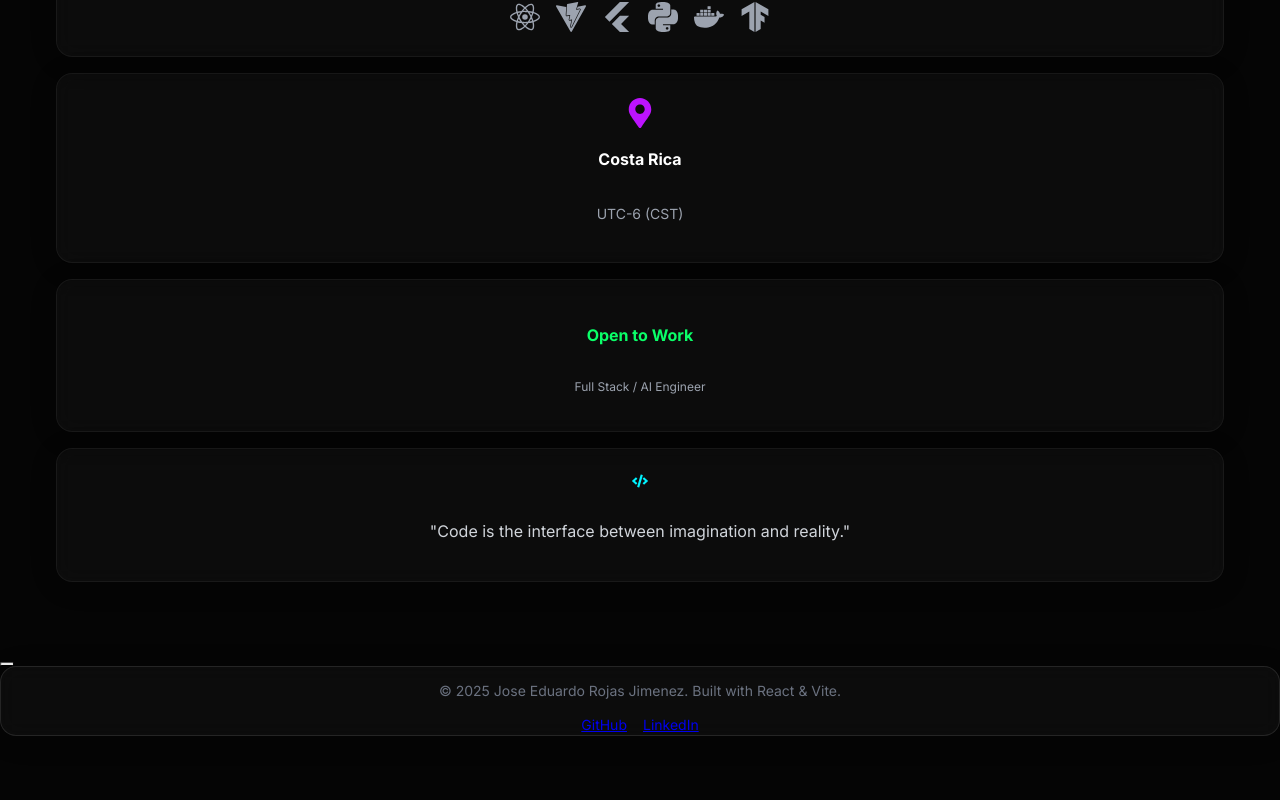
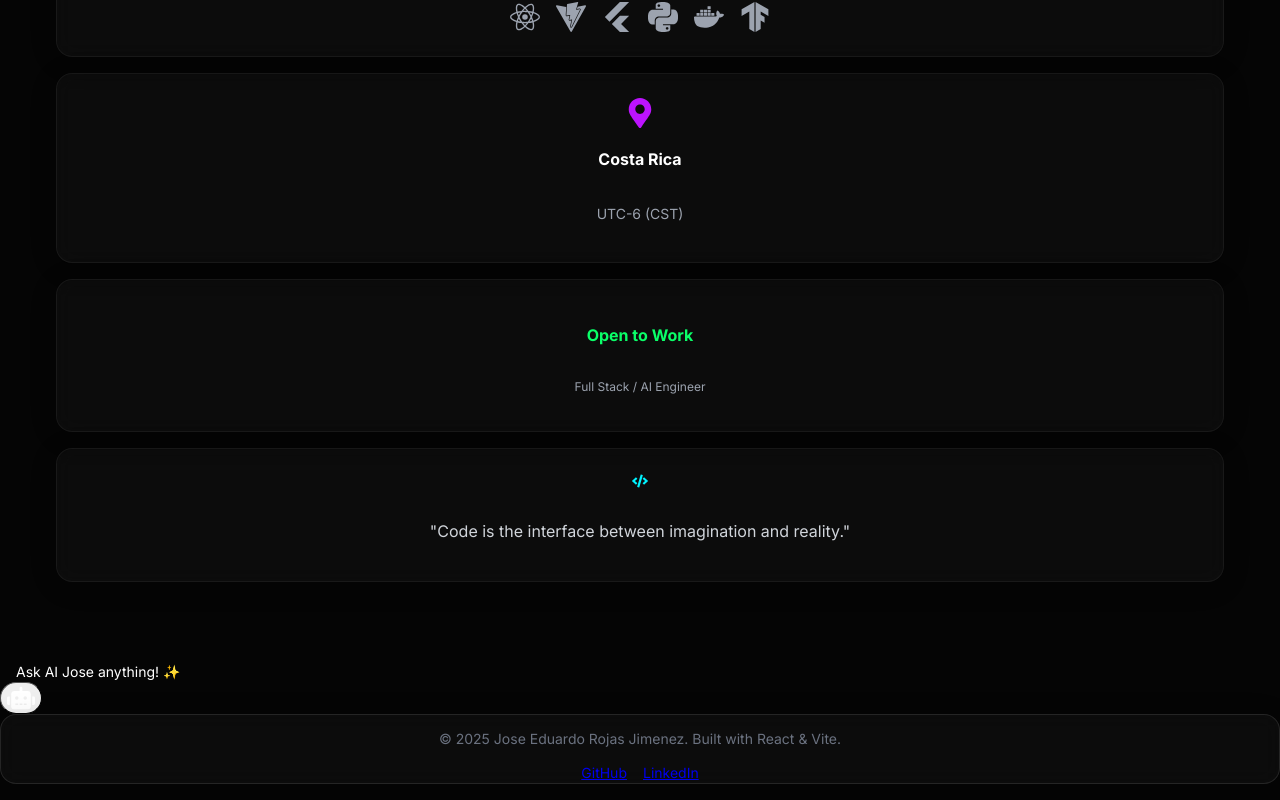
Before and after one commit to jxoesneon/jxoesneon.github.io, a React (Vite) app: page / in a window 1280 px wide. Shown: the part 4159-4959 px from the top of the page. Before the commit the page ends 4911 px from the top, so only its background shows below. Built offline with nearby package versions, Linux system fonts and the light colour scheme.

Commit message:
feat: modernize ai chat ui with icons and tooltip

```diff
--- a/src/components/AIChat.jsx
+++ b/src/components/AIChat.jsx
@@ -2,6 +2,8 @@ import React, { useState, useRef, useEffect } from 'react';
 import { motion, AnimatePresence } from 'framer-motion';
 import { GoogleGenerativeAI } from '@google/generative-ai';
 import ReactMarkdown from 'react-markdown';
+import { FaRobot } from 'react-icons/fa';
+import { IoClose } from 'react-icons/io5';
 import reposData from '../data/repos.json';
 import experienceData from '../data/experience.json';
 
@@ -90,6 +92,21 @@ const AIChat = () => {
 
     return (
         <>
+            {/* Proactive Tooltip */}
+            <AnimatePresence>
+                {!isOpen && (
+                    <motion.div
+                        initial={{ opacity: 0, y: 10, scale: 0.9 }}
+                        animate={{ opacity: 1, y: 0, scale: 1 }}
+                        exit={{ opacity: 0, scale: 0.9 }}
+                        transition={{ delay: 2, duration: 0.5 }}
+                        className="fixed bottom-24 right-5 z-[9998] bg-white text-black px-4 py-2 rounded-xl rounded-br-none shadow-xl text-sm font-medium pointer-events-none"
+                    >
+                        Ask AI Jose anything! ✨
+                    </motion.div>
+                )}
+            </AnimatePresence>
+
             {/* Toggle Button */}
             <motion.button
                 initial={{ scale: 0 }}
@@ -97,16 +114,12 @@ const AIChat = () => {
                 whileHover={{ scale: 1.1 }}
                 whileTap={{ scale: 0.9 }}
                 onClick={() => setIsOpen(!isOpen)}
-                className="fixed bottom-5 right-5 z-[9999] w-14 h-14 rounded-full bg-neon-purple/20 border border-neon-purple backdrop-blur-md flex items-center justify-center text-white shadow-[0_0_15px_rgba(188,19,254,0.3)] hover:shadow-[0_0_25px_rgba(188,19,254,0.6)] transition-all"
+                className="fixed bottom-5 right-5 z-[9999] w-16 h-16 rounded-full bg-gradient-to-r from-neon-purple to-neon-blue border border-white/20 flex items-center justify-center text-white shadow-[0_0_20px_rgba(188,19,254,0.5)] hover:shadow-[0_0_30px_rgba(188,19,254,0.8)] transition-all"
             >
                 {isOpen ? (
-                    <svg className="w-6 h-6" fill="none" viewBox="0 0 24 24" stroke="currentColor">
-                        <path strokeLinecap="round" strokeLinejoin="round" strokeWidth={2} d="M6 18L18 6M6 6l12 12" />
-                    </svg>
+                    <IoClose size={28} />
                 ) : (
-                    <svg className="w-6 h-6" fill="none" viewBox="0 0 24 24" stroke="currentColor">
-                         <path strokeLinecap="round" strokeLinejoin="round" strokeWidth={2} d="M8 10h.01M12 10h.01M16 10h.01M9 16H5a2 2 0 01-2-2V6a2 2 0 012-2h14a2 2 0 012 2v8a2 2 0 01-2 2h-5l-5 5v-5z" />
-                    </svg>
+                    <FaRobot size={28} className="animate-pulse" />
                 )}
             </motion.button>
 
```
